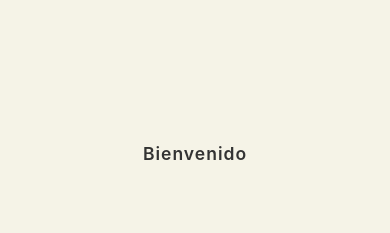
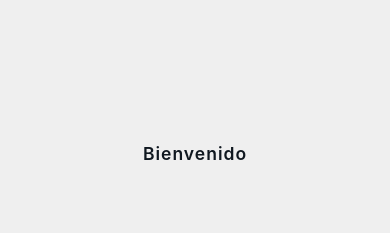
Before and after one commit to Nefta11/minecApp, a React Native app: screen /Welcome in a window 390 px wide. Shown: the top 233 px of the page. Built offline with nearby package versions, Linux system fonts and the light colour scheme.

Commit message:
Refactor WelcomeScreen styles to use Colors utility for background and title color

```diff
--- a/app/screens/WelcomeScreen.tsx
+++ b/app/screens/WelcomeScreen.tsx
@@ -62,7 +62,7 @@ const { width, height } = Dimensions.get('window');
 const styles = StyleSheet.create({
     container: {
         flex: 1,
-        backgroundColor: '#F5F3E7',
+        backgroundColor: Colors.Background,
         paddingHorizontal: width * 0.08,
         paddingVertical: height * 0.05,
     },
@@ -75,7 +75,7 @@ const styles = StyleSheet.create({
     title: {
         fontSize: width * 0.045,
         fontWeight: '600',
-        color: '#333333',
+        color: Colors.Black,
         textAlign: 'center',
         letterSpacing: 1,
     },
```
